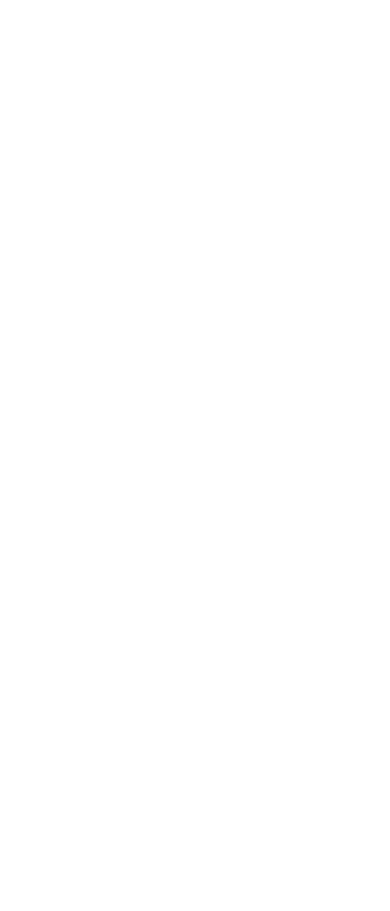
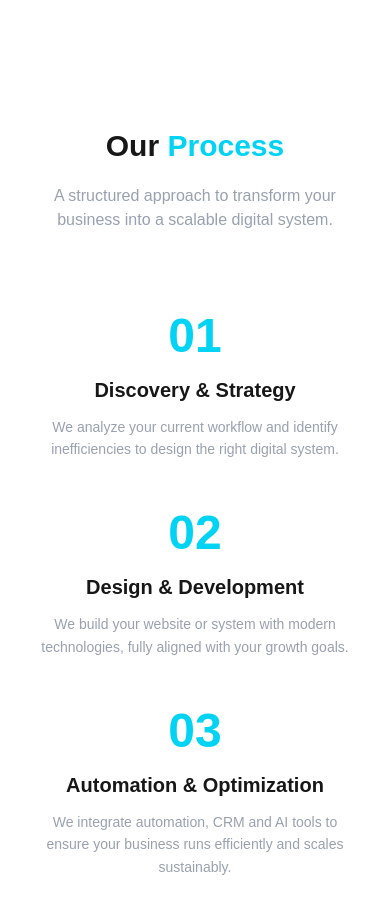
Before and after one commit to julianaherrera1/digital-systems-agency, a Next.js app: page / in a window 390 px wide. Shown: the part 2940-3851 px from the top of the page. Before the commit the page ends 2955 px from the top, so only its background shows below. Built offline with nearby package versions, Linux system fonts and the light colour scheme.

Commit message:
feat(process): implement three-step process section with responsive layout

```diff
--- a/app/page.tsx
+++ b/app/page.tsx
@@ -2,6 +2,7 @@
 import NavBar from "@/components/ui/NavBar";
 import Challenges from "@/components/sections/Challenges";
 import Solutions from "@/components/sections/Solutions";
+import Process from "@/components/sections/Process";
 
 export default function Home() {
   return (
@@ -10,6 +11,7 @@
       <Hero />
       <Challenges />
       <Solutions />
+      <Process />
     </main>
   );
 }
--- /dev/null
+++ b/components/sections/Process.tsx
@@ -0,0 +1,75 @@
+import { ArrowRight } from "lucide-react";
+
+export default function Process() {
+    return(
+         <section
+      id="process"
+      className="py-28 px-6 border-t border-white/10"
+    >
+      <div className="max-w-6xl mx-auto">
+
+        {/* Title */}
+        <div className="text-center mb-20">
+          <h2 className="text-3xl md:text-4xl font-bold">
+            Our <span className="text-cyan-400">Process</span>
+          </h2>
+
+          <p className="mt-5 text-gray-400 max-w-xl mx-auto">
+            A structured approach to transform your business into a scalable digital system.
+          </p>
+        </div>
+
+        {/* Steps */}
+        <div className="relative flex flex-col md:flex-row items-center justify-between gap-12">
+
+          {/* Step 1 */}
+          <div className="flex-1 text-center">
+            <div className="text-cyan-400 text-5xl font-bold mb-4">01</div>
+            <h3 className="text-xl font-semibold mb-3">
+              Discovery & Strategy
+            </h3>
+            <p className="text-gray-400 text-sm leading-relaxed max-w-xs mx-auto">
+              We analyze your current workflow and identify inefficiencies
+              to design the right digital system.
+            </p>
+          </div>
+
+          {/* Arrow Desktop */}
+          <div className="hidden md:block text-gray-600">
+            <ArrowRight size={28} />
+          </div>
+
+          {/* Step 2 */}
+          <div className="flex-1 text-center">
+            <div className="text-cyan-400 text-5xl font-bold mb-4">02</div>
+            <h3 className="text-xl font-semibold mb-3">
+              Design & Development
+            </h3>
+            <p className="text-gray-400 text-sm leading-relaxed max-w-xs mx-auto">
+              We build your website or system with modern technologies,
+              fully aligned with your growth goals.
+            </p>
+          </div>
+
+          {/* Arrow Desktop */}
+          <div className="hidden md:block text-gray-600">
+            <ArrowRight size={28} />
+          </div>
+
+          {/* Step 3 */}
+          <div className="flex-1 text-center">
+            <div className="text-cyan-400 text-5xl font-bold mb-4">03</div>
+            <h3 className="text-xl font-semibold mb-3">
+              Automation & Optimization
+            </h3>
+            <p className="text-gray-400 text-sm leading-relaxed max-w-xs mx-auto">
+              We integrate automation, CRM and AI tools to ensure your
+              business runs efficiently and scales sustainably.
+            </p>
+          </div>
+
+        </div>
+      </div>
+    </section>
+    );
+}
```
